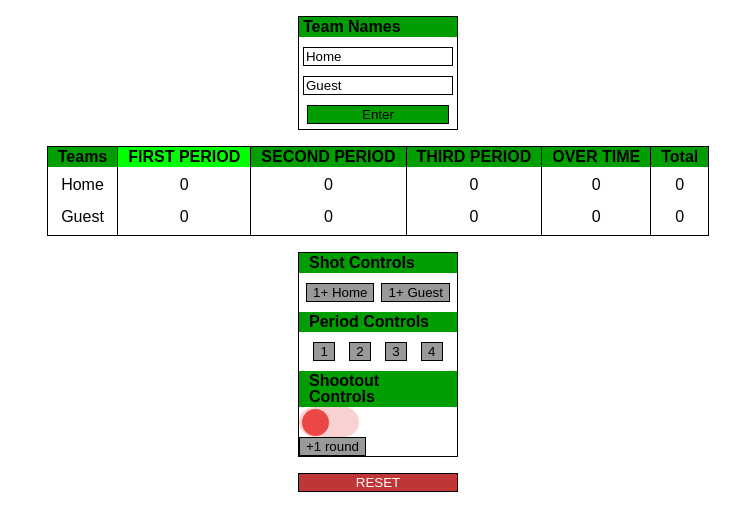
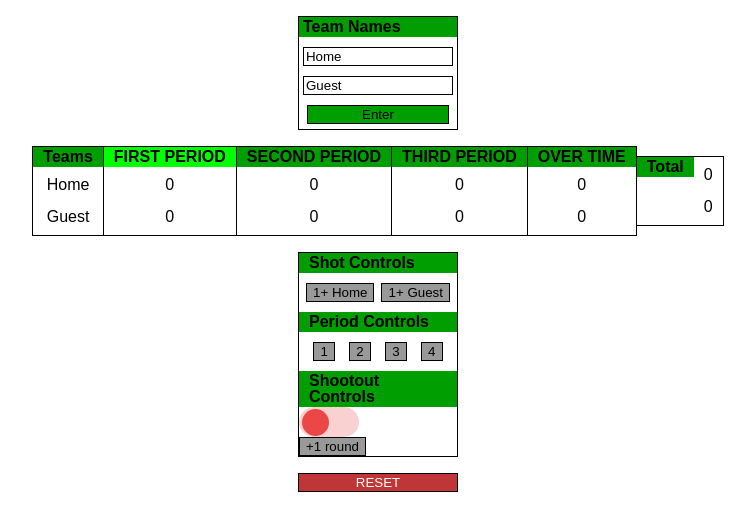
Before and after one commit to DerekPixel/hockey-shot-clock, a React (Create React App) app: page / in a window 1280 px wide. Shown: the top 530 px of the page, without its empty margins (262-1017 px from the left). Built offline with nearby package versions, Linux system fonts and the light colour scheme.

Commit message:
add a flex

```diff
--- a/src/Components/ShotsGrid.jsx
+++ b/src/Components/ShotsGrid.jsx
@@ -61,7 +61,7 @@ function ShotsGrid({shotsObject, setShotsObject, currentPeriod, teamNames}) {
       </div>
       {shotsObjectMapped}
       <div
-        className='shot-totals'
+        className='shot-totals flex'
       >
         <h4
           className='period-title'
```
